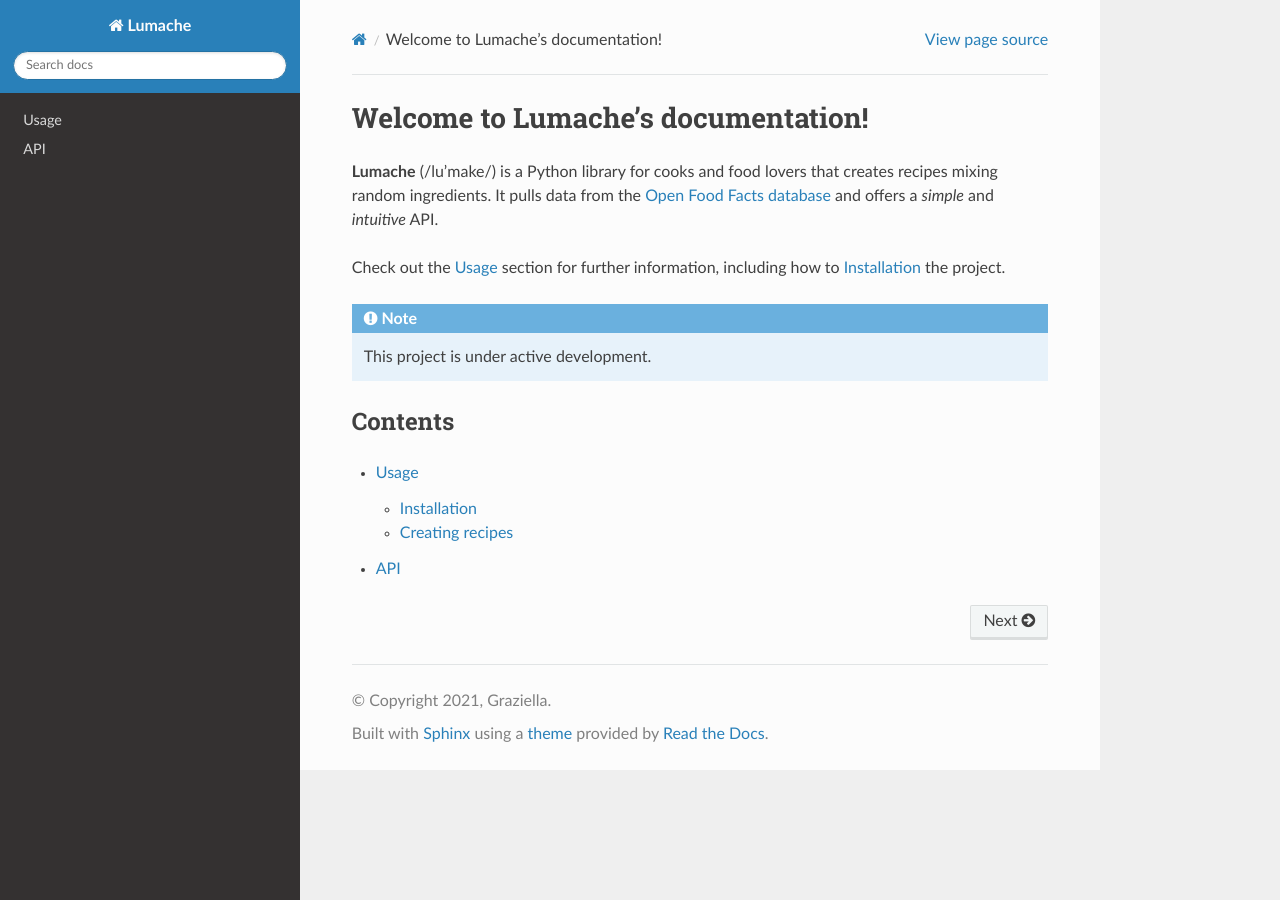
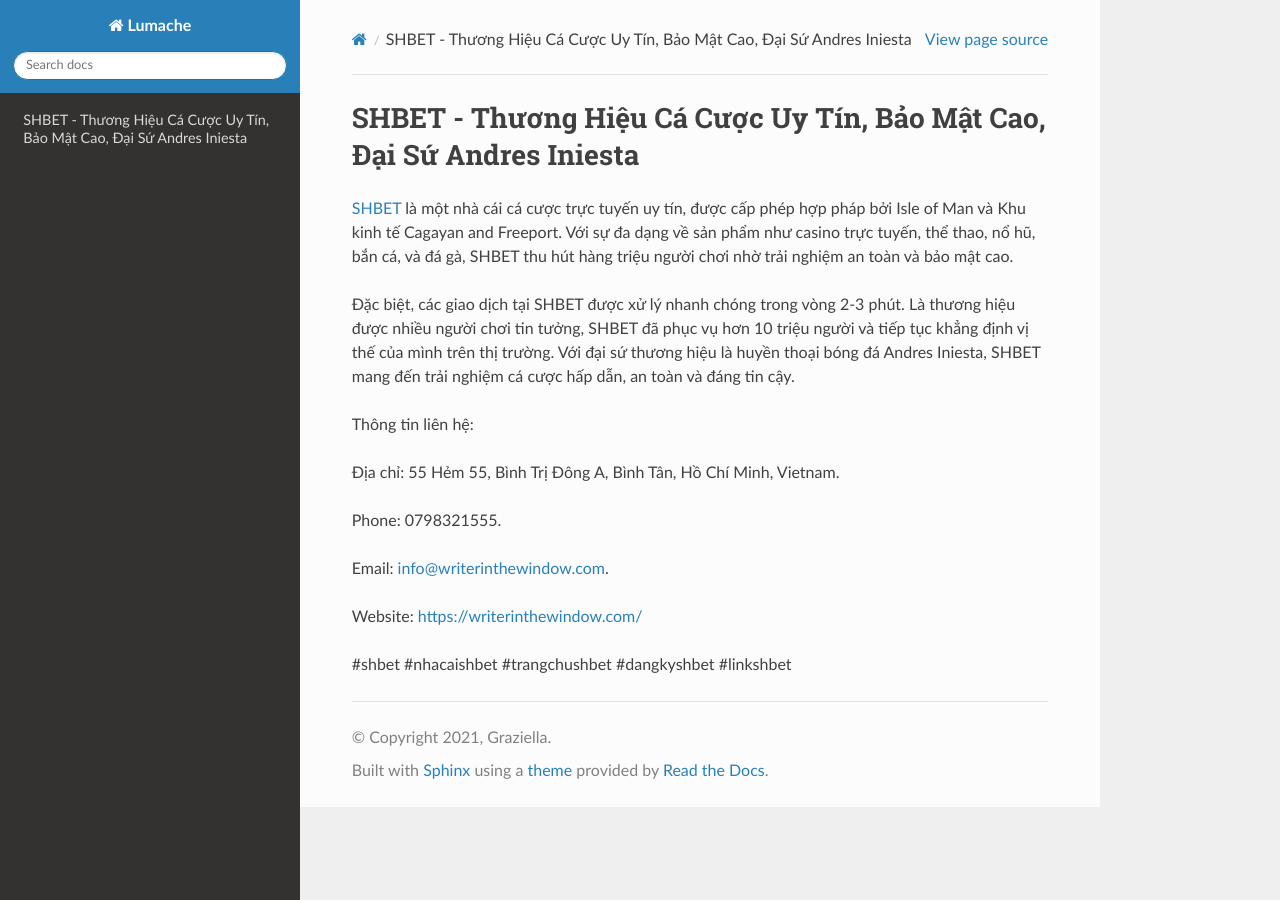
Before and after one commit to parkisngan19/writerinthewindowcom, a Sphinx documentation site: the page built from docs/source/index.rst, in a window 1280 px wide. Built offline with Sphinx 7.4.7 and the Read the Docs theme 3.1.0, drawn with Linux system fonts in a browser that asks for light colours.

Commit message:
Update index.rst

```diff
--- a/docs/source/index.rst
+++ b/docs/source/index.rst
@@ -1,22 +1,18 @@
-Welcome to Lumache's documentation!
+SHBET - Thương Hiệu Cá Cược Uy Tín, Bảo Mật Cao, Đại Sứ Andres Iniesta
 ===================================
 
-**Lumache** (/lu'make/) is a Python library for cooks and food lovers
-that creates recipes mixing random ingredients.
-It pulls data from the `Open Food Facts database <https://world.openfoodfacts.org/>`_
-and offers a *simple* and *intuitive* API.
+`SHBET <https://writerinthewindow.com/>`_ là một nhà cái cá cược trực tuyến uy tín, được cấp phép hợp pháp bởi Isle of Man và Khu kinh tế Cagayan and Freeport. Với sự đa dạng về sản phẩm như casino trực tuyến, thể thao, nổ hũ, bắn cá, và đá gà, SHBET thu hút hàng triệu người chơi nhờ trải nghiệm an toàn và bảo mật cao.
 
-Check out the :doc:`usage` section for further information, including
-how to :ref:`installation` the project.
+Đặc biệt, các giao dịch tại SHBET được xử lý nhanh chóng trong vòng 2-3 phút. Là thương hiệu được nhiều người chơi tin tưởng, SHBET đã phục vụ hơn 10 triệu người và tiếp tục khẳng định vị thế của mình trên thị trường. Với đại sứ thương hiệu là huyền thoại bóng đá Andres Iniesta, SHBET mang đến trải nghiệm cá cược hấp dẫn, an toàn và đáng tin cậy.
 
-.. note::
+Thông tin liên hệ:
 
-   This project is under active development.
+Địa chỉ: 55 Hẻm 55, Bình Trị Đông A, Bình Tân, Hồ Chí Minh, Vietnam.
 
-Contents
---------
+Phone: 0798321555.
 
-.. toctree::
+Email: info@writerinthewindow.com.
 
-   usage
-   api
+Website: https://writerinthewindow.com/
+
+#shbet #nhacaishbet #trangchushbet #dangkyshbet #linkshbet
```
